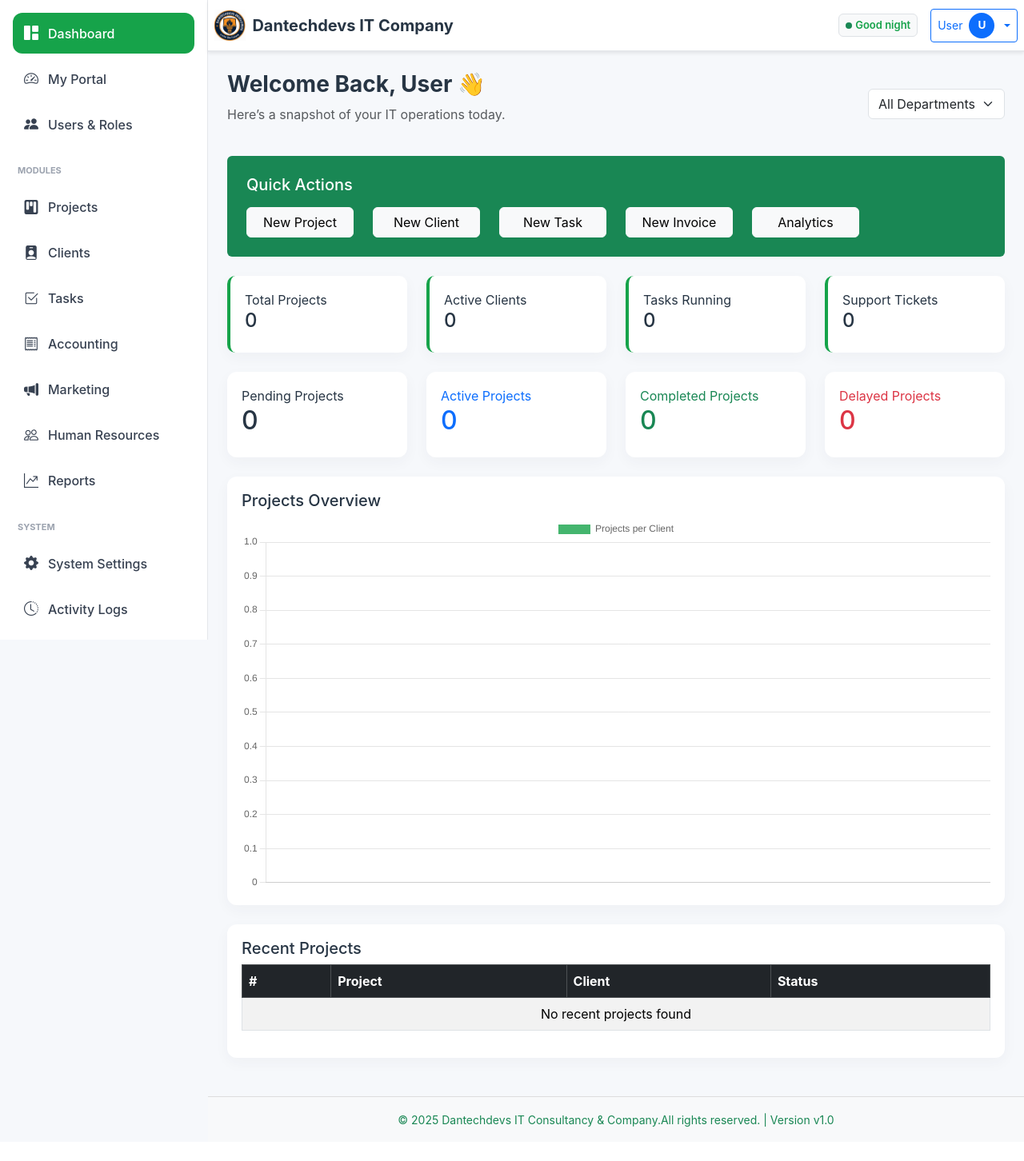
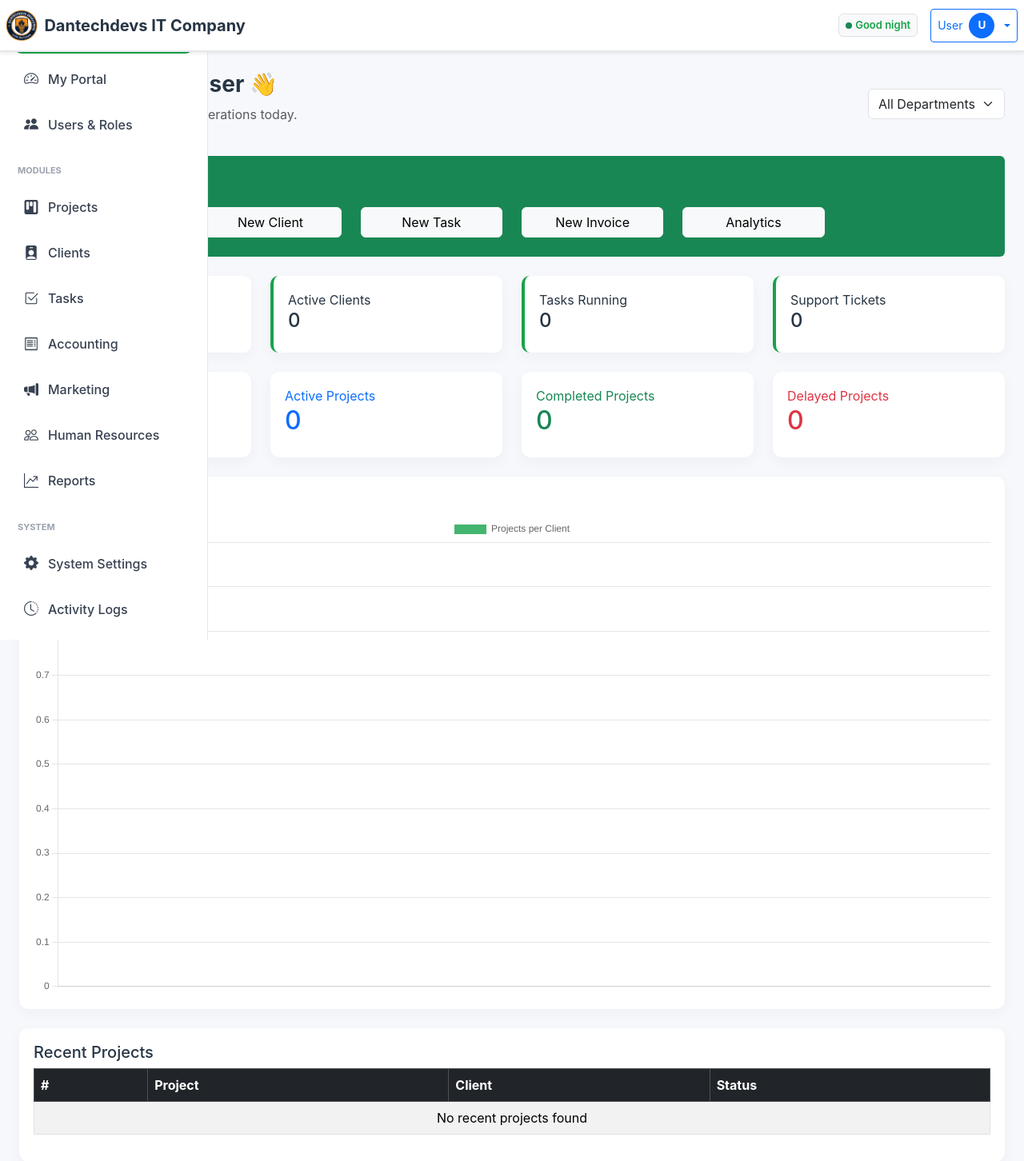
Before and after one commit to Dantechdevs/Dantechdevs_Company, a PHP site: page / in a window 1280 px wide. Shown: the top 1452 px of the page at 80% size. Before the commit the page ends 1409 px from the top, so only its background shows below. Run offline with PHP 8.4, Linux system fonts and the light colour scheme; data that the repository does not hold is empty.

Commit message:
updated css

```diff
--- a/assets/css/style.css
+++ b/assets/css/style.css
@@ -28,7 +28,8 @@ body {
     font-family: Inter, system-ui, -apple-system, "Segoe UI", Roboto, Arial;
     background: var(--page-bg);
     color: var(--text-dark);
-    padding-left: 260px;
+
+    /*padding-left: 260px;
 }
 
 /* ===========================
```
Also changed, not shown: pages/projects/project_list.php (indentation only). Lines whose indentation alone changed are shown as unchanged.
